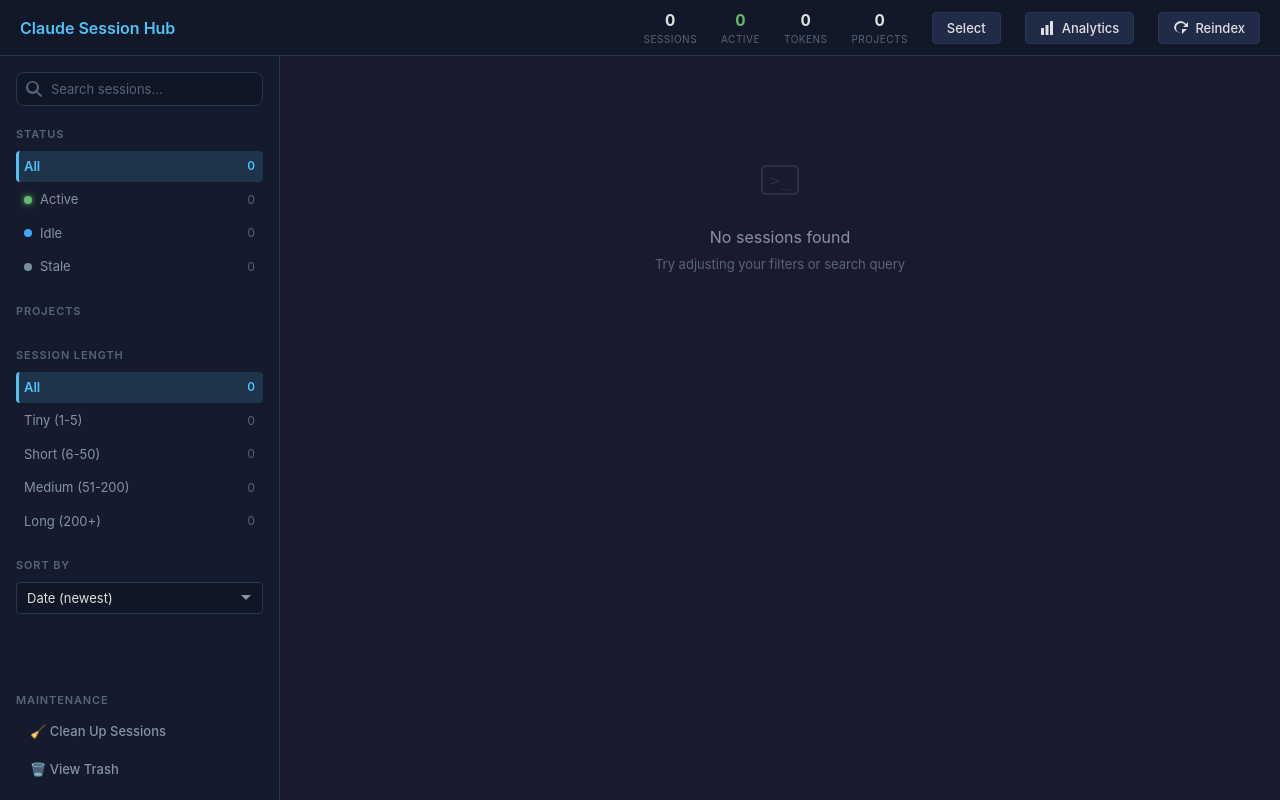
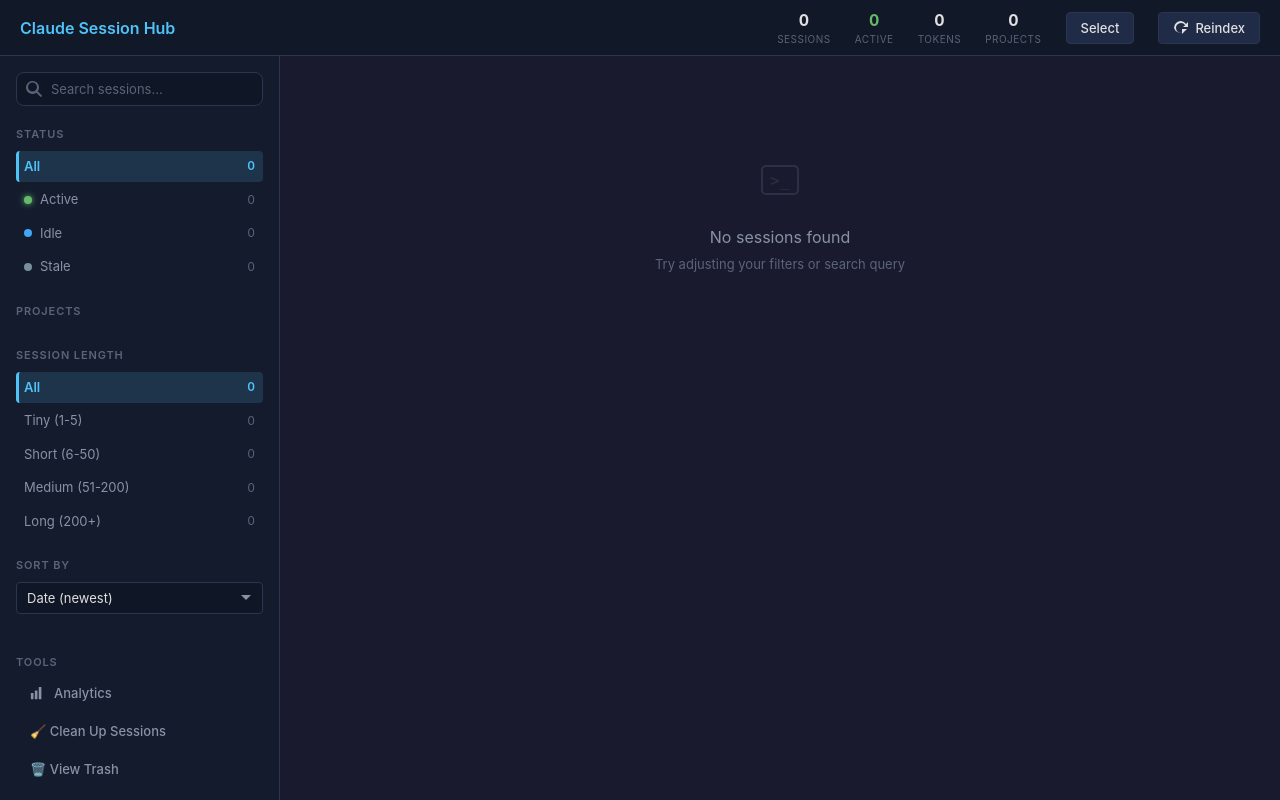
Before and after one commit to diegouis/claude-session-hub, a FastAPI app: page / in a window 1280 px wide. Run offline with FastAPI, Linux system fonts and the light colour scheme; data that the repository does not hold is empty; some libraries are stand-ins or nearby versions.

Commit message:
refactor: move Analytics to sidebar, rename Maintenance to Tools
- Moved Analytics button from top bar to sidebar Tools section
- Renamed "Maintenance" heading to "Tools" (groups Analytics,
  Clean Up Sessions, View Trash)
- Active state uses accent left border to match filter styling

```diff
--- a/static/style.css
+++ b/static/style.css
@@ -1550,8 +1550,10 @@ body {
 .cost-amount { color: var(--text-primary); font-variant-numeric: tabular-nums; }
 
 #analytics-btn.active {
-  background: var(--accent);
-  color: var(--bg-primary);
+  background: var(--accent-dim);
+  color: var(--accent);
+  border-left: 3px solid var(--accent);
+  font-weight: 600;
 }
 
 @media (max-width: 900px) {
--- a/templates/index.html
+++ b/templates/index.html
@@ -36,14 +36,6 @@
         </div>
         <button class="btn btn-secondary btn-select-mode" id="select-mode-btn" title="Toggle selection mode">
           Select
-        </button>
-        <button class="btn btn-secondary" id="analytics-btn" title="View analytics">
-          <svg width="16" height="16" viewBox="0 0 16 16" fill="currentColor">
-            <rect x="1" y="8" width="3" height="7" rx="0.5"/>
-            <rect x="5.5" y="5" width="3" height="10" rx="0.5"/>
-            <rect x="10" y="1" width="3" height="14" rx="0.5"/>
-          </svg>
-          Analytics
         </button>
         <button class="btn btn-secondary" id="reindex-btn" title="Re-index sessions">
           <svg width="16" height="16" viewBox="0 0 16 16" fill="currentColor">
@@ -149,7 +141,15 @@
         </div>
 
         <div class="sidebar-section" style="margin-top: auto;">
-          <h3 class="sidebar-heading">Maintenance</h3>
+          <h3 class="sidebar-heading">Tools</h3>
+          <button class="btn btn-ghost btn-block" id="analytics-btn">
+            <svg width="14" height="14" viewBox="0 0 16 16" fill="currentColor" style="vertical-align: -2px; margin-right: 4px;">
+              <rect x="1" y="8" width="3" height="7" rx="0.5"/>
+              <rect x="5.5" y="5" width="3" height="10" rx="0.5"/>
+              <rect x="10" y="1" width="3" height="14" rx="0.5"/>
+            </svg>
+            Analytics
+          </button>
           <button class="btn btn-ghost btn-block" id="cleanup-btn">🧹 Clean Up Sessions</button>
           <button class="btn btn-ghost btn-block" id="trash-btn">🗑️ View Trash</button>
         </div>
```
